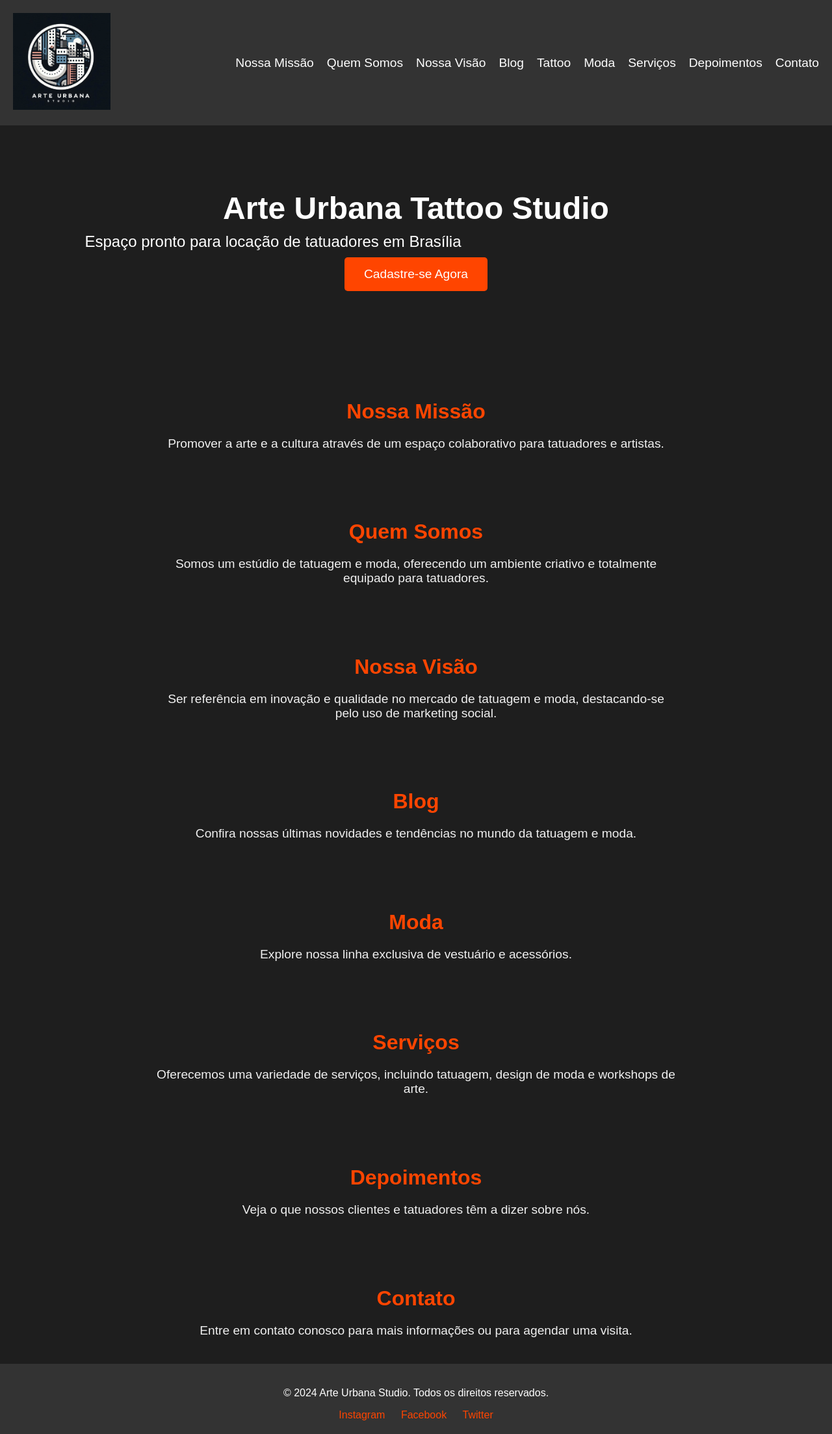
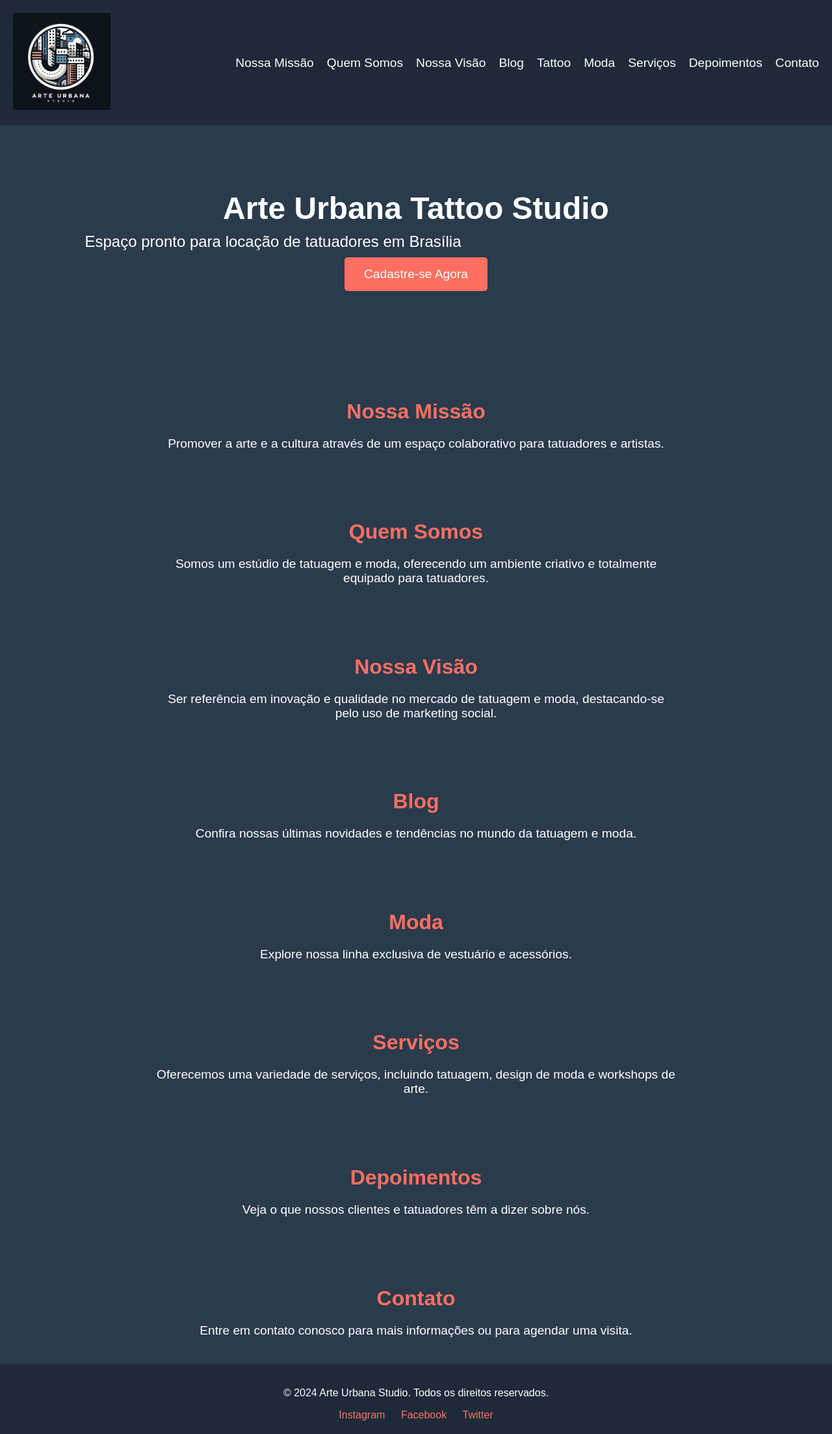
Before and after one commit to sergiacleto/ARTE-URANA-ESTUDIO, a plain HTML site: page index.html in a window 1280 px wide. Shown: the whole page at 65% size. Drawn offline with Linux system fonts and the light colour scheme.

Commit message:
Update styles.css

```diff
--- a/styles.css
+++ b/styles.css
@@ -1,9 +1,9 @@
 body {
     font-family: Arial, sans-serif;
-    background-color: #1e1e1e; /* Cor de fundo escura */
+    background-color: #2a3b4c; /* Cor de fundo azul escuro do logotipo */
     margin: 0;
     padding: 0;
-    color: #f0f0f0; /* Cor de texto clara */
+    color: #ffffff; /* Cor de texto branca */
 }
 
 header {
@@ -11,8 +11,8 @@ header {
     justify-content: space-between;
     align-items: center;
     padding: 20px;
-    background-color: #333; /* Cor de fundo do cabeçalho */
-    color: #fff;
+    background-color: #1e2a38; /* Cor de fundo do cabeçalho azul escuro */
+    color: #ffffff;
 }
 
 header .logo img {
@@ -30,7 +30,7 @@ header nav ul li {
 }
 
 header nav ul li a {
-    color: #fff;
+    color: #ffffff;
     text-decoration: none;
     font-size: 1.2em;
 }
@@ -41,7 +41,7 @@ header nav ul li a:hover {
 
 .banner {
     background: url('banner.jpg') no-repeat center center/cover;
-    color: #fff;
+    color: #ffffff;
     text-align: center;
     padding: 100px 20px;
 }
@@ -57,8 +57,8 @@ header nav ul li a:hover {
 }
 
 .banner button {
-    background-color: #ff4500; /* Cor vibrante para o botão */
-    color: #fff;
+    background-color: #ff6f61; /* Cor coral do logotipo */
+    color: #ffffff;
     padding: 15px 30px;
     border: none;
     border-radius: 5px;
@@ -67,7 +67,7 @@ header nav ul li a:hover {
 }
 
 .banner button:hover {
-    background-color: #ff6347; /* Cor de botão ao passar o mouse */
+    background-color: #ff8a75; /* Cor coral mais clara para o hover */
 }
 
 section {
@@ -78,7 +78,7 @@ section {
 section h2 {
     font-size: 2em;
     margin-bottom: 20px;
-    color: #ff4500; /* Cor vibrante para os títulos */
+    color: #ff6f61; /* Cor coral para os títulos */
 }
 
 section p {
@@ -88,14 +88,14 @@ section p {
 }
 
 footer {
-    background-color: #333;
-    color: #fff;
+    background-color: #1e2a38;
+    color: #ffffff;
     text-align: center;
     padding: 20px;
 }
 
 footer .social-media a {
-    color: #ff4500; /* Cor vibrante para os links */
+    color: #ff6f61; /* Cor coral para os links */
     margin: 0 10px;
     text-decoration: none;
 }
```
